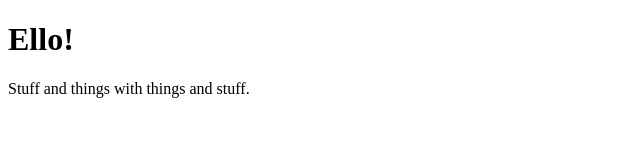
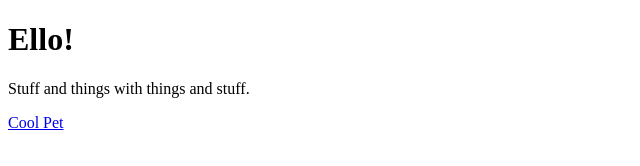
Before and after one commit to rachel-blue/simple-netlify-site, a plain HTML site: page index.html in a window 1280 px wide. Shown: the full height of the page, 0-640 px from the left. Drawn offline with Linux system fonts and the light colour scheme.

Commit message:
Update index.html

```diff
--- a/index.html
+++ b/index.html
@@ -10,5 +10,7 @@
     <h1>Ello!</h1>
     <p>Stuff and things with things and stuff.</p>
 
+    <a href="about.html">Cool Pet</a>
+
 </body>
 </html>
```
